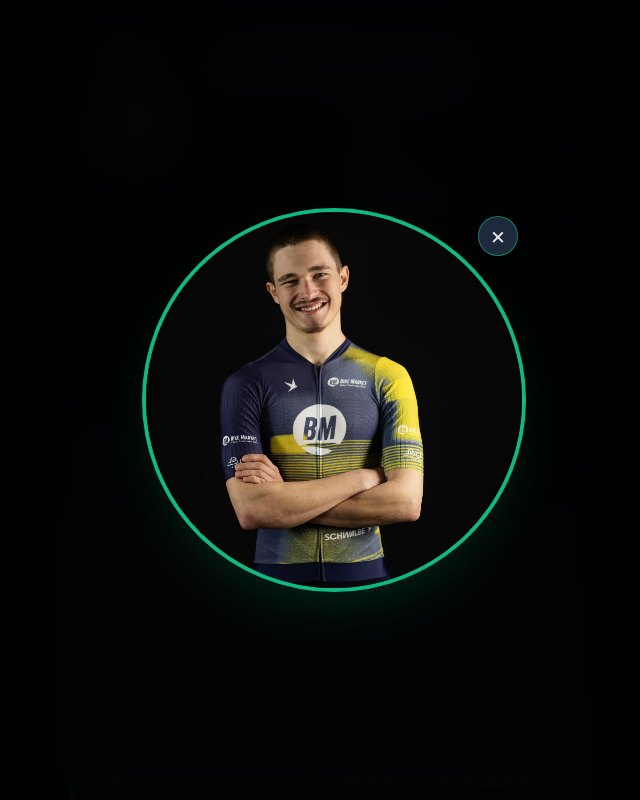
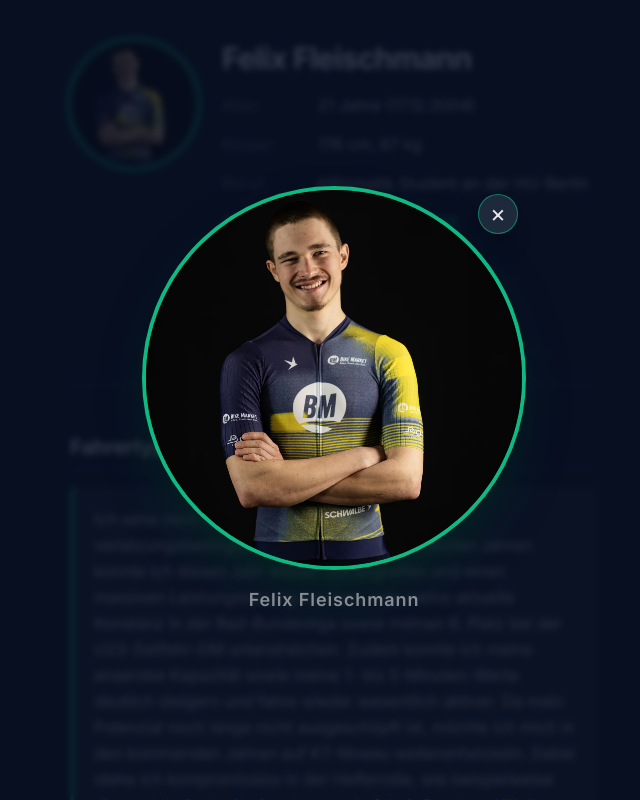
Before and after one commit to CyBikeLix/BewerbungBogenFelixFleischmann, a Svelte app: page / in a window 1280 px wide. Both pictures are taken after a click on the button "Profilbild vergrößern". Shown: the top 800 px of the page, without its empty margins (306-946 px from the left). Built offline with nearby package versions, Linux system fonts and the light colour scheme; what chartjs-plugin-zoom would draw is missing.

Commit message:
Enhance lightbox styling with subtle blue blur and clean name display

```diff
--- a/src/App.svelte
+++ b/src/App.svelte
@@ -221,8 +221,8 @@
 
   {#if showPhotoLightbox}
     <div
-      class="fixed inset-0 w-screen h-screen min-h-[100dvh] bg-black/95 backdrop-blur-xl flex items-center justify-center z-50 p-4 select-none"
-      style="top: 0; left: 0; right: 0; bottom: 0; margin: 0;"
+      class="fixed inset-0 w-screen h-screen min-h-[100dvh] bg-[#070e20]/80 backdrop-blur-[3px] flex items-center justify-center z-50 p-4 select-none"
+      style="top: 0; left: 0; right: 0; bottom: 0; margin: 0; background-color: rgba(7, 14, 32, 0.82);"
       on:click={() => showPhotoLightbox = false}
       on:keydown={(e) => e.key === 'Escape' && (showPhotoLightbox = false)}
       role="dialog"
@@ -230,7 +230,7 @@
       aria-label="Profilbild Großansicht"
       tabindex="-1"
     >
-      <div class="relative" on:click|stopPropagation on:keydown={() => {}} role="presentation">
+      <div class="relative flex flex-col items-center" on:click|stopPropagation on:keydown={() => {}} role="presentation">
         <div class="w-72 h-72 sm:w-96 sm:h-96 rounded-full border-4 border-brand-emerald overflow-hidden shadow-2xl shadow-emerald-950/80 bg-brand-surface">
           <img
             src={data.profile.photo_url_large}
@@ -239,6 +239,9 @@
             style="object-position: center;"
           />
         </div>
+        <p class="mt-4 text-white/50 text-base sm:text-lg font-semibold tracking-wider select-none text-center">
+          {data.profile.name}
+        </p>
         <button
           on:click={() => showPhotoLightbox = false}
           class="absolute top-1 right-1 sm:top-2 sm:right-2 bg-brand-surface border border-brand-emerald/60 text-gray-200 hover:text-white w-10 h-10 rounded-full flex items-center justify-center text-2xl hover:bg-brand-emerald hover:text-brand-dark transition-all shadow-xl"
```
